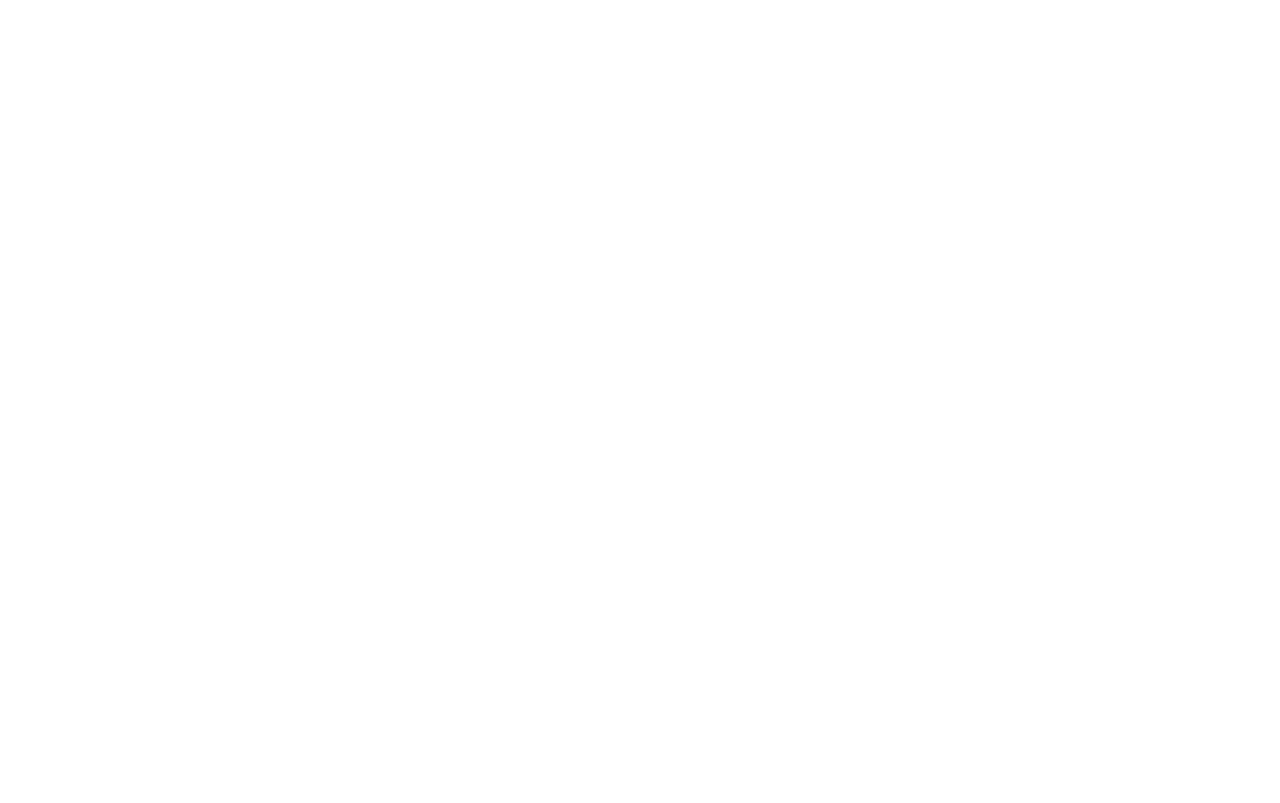
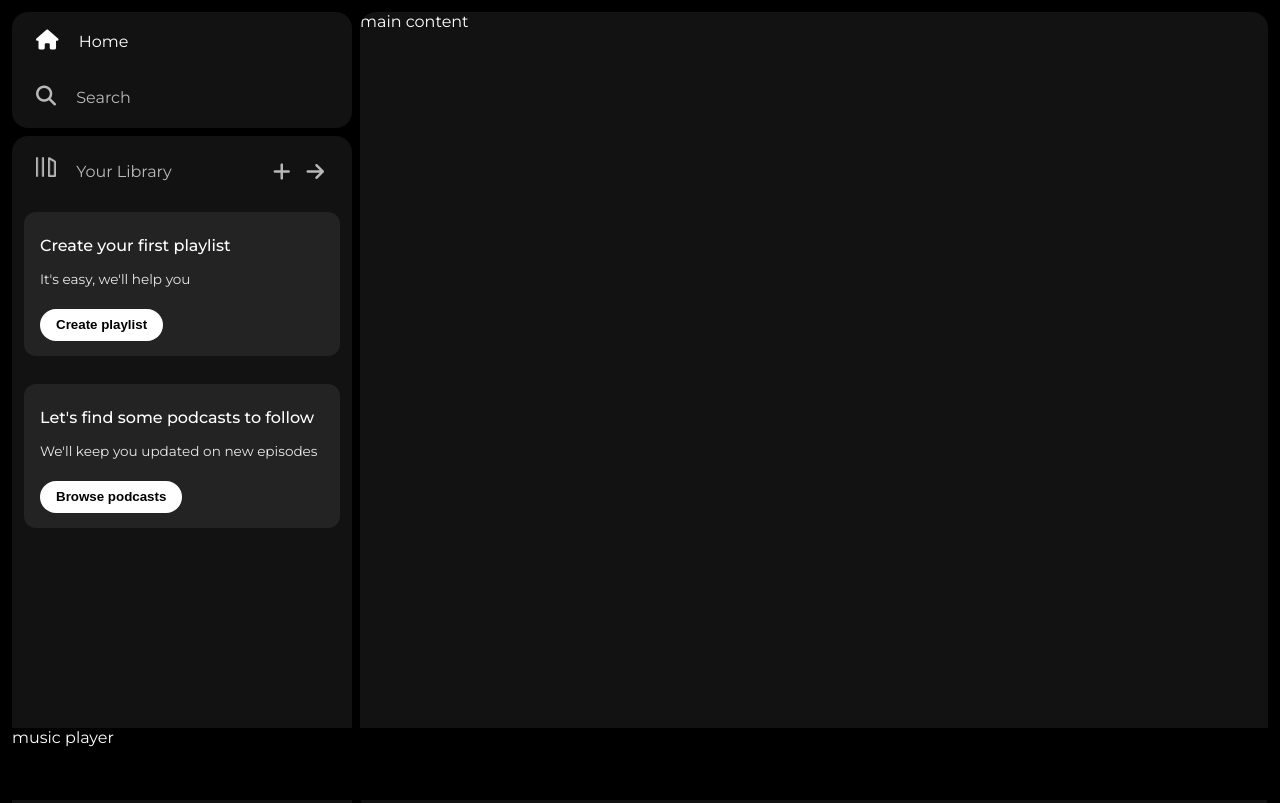
Before and after one commit to TUSHAR-SHUKLA/Spotify-Clone, a plain HTML site: page index.html in a window 1280 px wide. Shown: the top 803 px of the page. Drawn offline with Linux system fonts and the light colour scheme.

Commit message:
Sidebar Completed

```diff
--- a/index.html
+++ b/index.html
@@ -3,11 +3,55 @@
 <head>
     <meta charset="UTF-8">
     <meta name="viewport" content="width=device-width, initial-scale=1.0">
-    <title>Document</title>
+    <link rel="icon" href="./assets/logo.png">
+    <title>Spotify - Web Player: Music for everyone</title>
     <link rel="stylesheet" href="style.css">
     <link rel="stylesheet" href="https://cdnjs.cloudflare.com/ajax/libs/font-awesome/6.5.1/css/all.min.css" integrity="sha512-DTOQO9RWCH3ppGqcWaEA1BIZOC6xxalwEsw9c2QQeAIftl+Vegovlnee1c9QX4TctnWMn13TZye+giMm8e2LwA==" crossorigin="anonymous" referrerpolicy="no-referrer" />
+   <link rel="preconnect" href="https://fonts.googleapis.com">
+<link rel="preconnect" href="https://fonts.gstatic.com" crossorigin>
+<link href="https://fonts.googleapis.com/css2?family=Kalam&family=Montserrat+Alternates:wght@300;400;500;600;700&family=Montserrat:ital,wght@0,100..900;1,100..900&family=Roboto&display=swap" rel="stylesheet">
 </head>
 <body>
+    <div class="main">
+        <div class="sidebar">
+            <div class="nav">
+                <div class="nav-options" style="opacity: 1;">
+                    <i class="fa-solid fa-house"></i>
+                    <a href="#">Home</a>
+                </div>
+                <div class="nav-options" >
+                    <i class="fa-solid fa-magnifying-glass"></i>
+                    <a href="#">Search</a>
+                </div>
+            </div>
+            <div class="library">
+                <div class="options">
+                     <div class="lib-option nav-options" >
+                    <img src="assets/library_icon.png">
+                    <a href="#">Your Library</a>
+                </div>
+                    <div class="icons">
+                        <i class="fa-solid fa-plus"></i>
+                        <i class="fa-solid fa-arrow-right"></i>
+                </div>
+                </div>
+                <div class="lib-box">
+                    <div class="box">
+                        <p class="box-p1">Create your first playlist</p>
+                        <p class="box-p2">It's easy, we'll help you</p>
+                        <button class="badge">Create playlist</button>
+                    </div>
+                    <div class="box">
+                        <p class="box-p1">Let's find some podcasts to follow</p>
+                        <p class="box-p2">We'll keep you updated on new episodes</p>
+                        <button class="badge">Browse podcasts</button>
+                    </div>
+                </div>
+            </div>
+        </div>
+        <div class="main-content">main content</div>
+        <div class="music-player">music player</div>
+    </div>
 
 
 
--- a/style.css
+++ b/style.css
@@ -0,0 +1,113 @@
+body{
+     font-family: "Montserrat", sans-serif;
+     margin: 0;
+     background-color: #000;
+     color: #fff;
+     overflow: hidden ;
+}
+.main{
+    display: flex;
+    height: 100vh;
+    padding: 0.75rem;
+}
+.sidebar{
+    background-color: black;
+    width: 340px;
+    border-radius: 1rem; /* 1rem=16px*/
+    margin-right: 0.5rem;
+}
+.main-content{
+    background-color: #121212;
+    flex:1; /* takes all rest spaces, after other takes there content*/
+     border-radius: 1rem; /* 1rem=16px*/
+     overflow: auto;
+
+}
+.music-player{
+    background-color: black;
+    position: fixed;
+    bottom: 0px;
+    width: 100%;
+    height: 72px;
+}
+a{
+    text-decoration: none;
+    color: #fff;
+}
+.nav{
+    background-color: #121212;
+    border-radius: 1rem;
+    display: flex;
+    flex-direction: column;
+    justify-content: center;
+    height: 100px;
+    padding: 0.5rem 0.75rem;
+}
+.nav-options{
+    line-height: 2.5rem;
+    opacity: 0.7;
+    padding: 0.5rem 0.75rem;
+
+}
+.nav-options:hover{
+    opacity: 1;
+}
+.nav-options i{
+    font-size: 1.25rem ;
+}
+.nav-options a{
+    font-size: 1rem ;
+    margin-left: 1rem;
+}
+.library{
+    background-color: #121212;
+    border-radius: 1rem;
+    height: 100%;
+    margin-top: 0.5rem;
+    padding: 0.5rem 0.75rem;
+}
+.options{
+    display: flex;
+    justify-content: space-between;
+    align-items: center;
+}
+.lib-option img{
+    height: 1.25rem;
+    width: 1.25rem;
+}
+.icons{
+    font-size: 1.25rem;
+    display: flex;
+}
+.icons i{
+    opacity: 0.7;
+    margin-right: 1rem;
+}
+.icons i:hover{
+    opacity: 1;
+}
+.box{
+    background-color: #232323;
+    height: 8rem;
+    border-radius: 0.75rem;
+    margin: 0.75rem 0 1.75rem 0;
+    padding: 0.5rem 1rem;
+}
+.box-p1{
+    font-size: 1rem;
+    font-weight: 500;
+}
+.box-p2{
+    font-size:0.85rem;
+    opacity: 0.9;
+}
+.badge{
+    background-color: #fff;
+    border: none;
+    border-radius: 100px;
+    padding: 0.25rem 1rem;
+    font-weight: 700;
+    margin-top: 0.5rem;
+    height: 2rem;
+    width: fit-content;
+}
```
